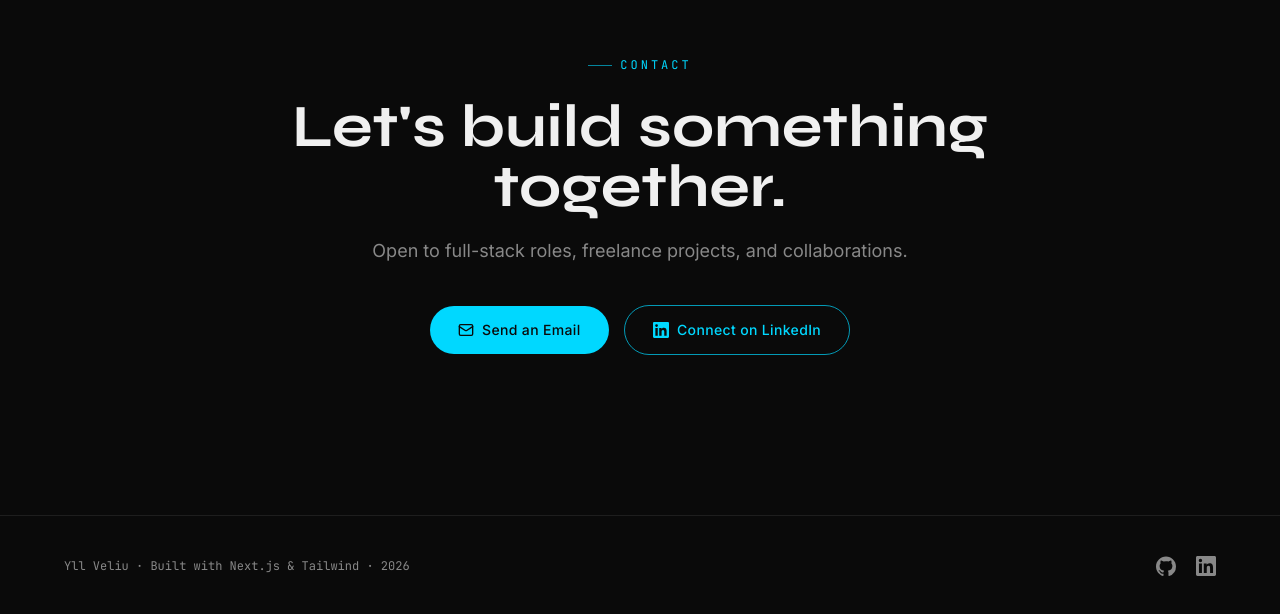
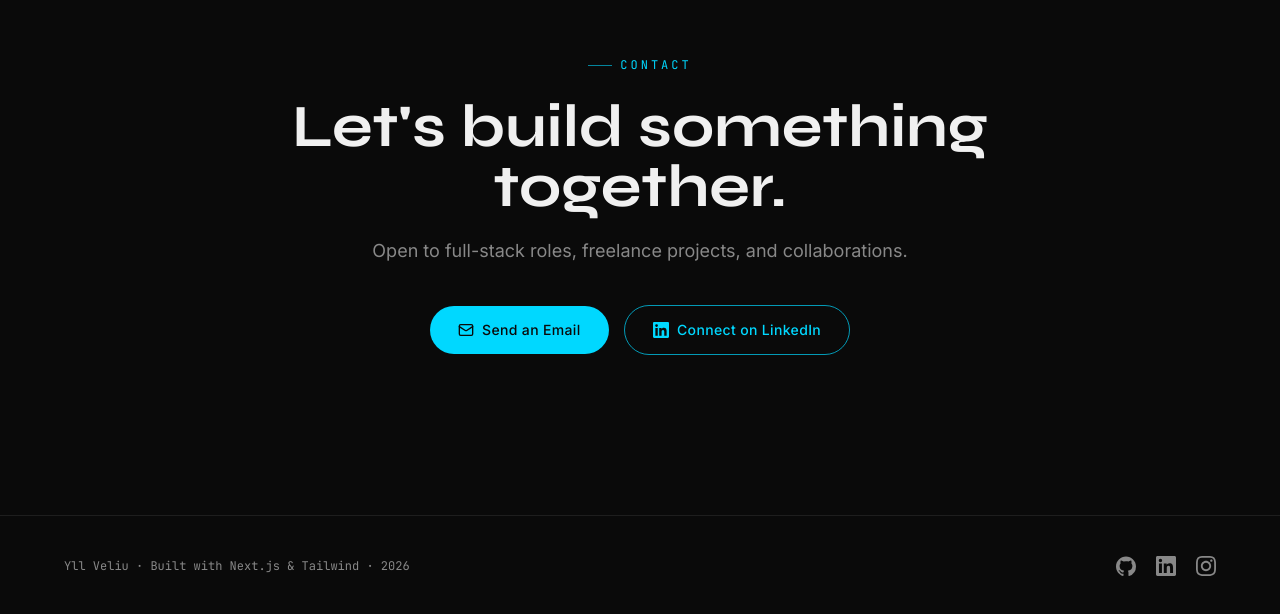
Before and after one commit to yllveliu/yllveliu-portfolio, a Next.js app: page / in a window 1280 px wide. Shown: the part 4576-5190 px from the top of the page. Built offline with nearby package versions, Linux system fonts and the light colour scheme.

Commit message:
Add Instagram link to footer and clean up footer text

```diff
--- a/components/Footer.tsx
+++ b/components/Footer.tsx
@@ -1,6 +1,6 @@
 import Link from "next/link";
 import { footer } from "@/lib/data";
-import { GitHubIcon, LinkedInIcon } from "@/components/icons";
+import { GitHubIcon, LinkedInIcon, InstagramIcon } from "@/components/icons";
 
 export default function Footer() {
   return (
@@ -26,6 +26,15 @@
           >
             <LinkedInIcon className="h-5 w-5" />
           </Link>
+          <Link
+            href={footer.instagram}
+            target="_blank"
+            rel="noopener noreferrer"
+            aria-label="Instagram"
+            className="text-muted transition-colors duration-200 hover:text-accent"
+          >
+            <InstagramIcon className="h-5 w-5" />
+          </Link>
         </div>
       </div>
     </footer>
--- a/components/icons.tsx
+++ b/components/icons.tsx
@@ -54,6 +54,14 @@
   );
 }
 
+export function InstagramIcon(props: SVGProps<SVGSVGElement>) {
+  return (
+    <svg viewBox="0 0 24 24" fill="currentColor" aria-hidden="true" {...props}>
+      <path d="M12 2.163c3.204 0 3.584.012 4.85.07 3.252.148 4.771 1.691 4.919 4.919.058 1.265.069 1.645.069 4.849 0 3.205-.012 3.584-.069 4.849-.149 3.225-1.664 4.771-4.919 4.919-1.266.058-1.644.07-4.85.07-3.204 0-3.584-.012-4.849-.07-3.26-.149-4.771-1.699-4.919-4.92-.058-1.265-.07-1.644-.07-4.849 0-3.204.013-3.583.07-4.849.149-3.227 1.664-4.771 4.919-4.919 1.266-.057 1.645-.069 4.849-.069zm0-2.163c-3.259 0-3.667.014-4.947.072-4.358.2-6.78 2.618-6.98 6.98-.059 1.281-.073 1.689-.073 4.948 0 3.259.014 3.668.072 4.948.2 4.358 2.618 6.78 6.98 6.98 1.281.058 1.689.072 4.948.072 3.259 0 3.668-.014 4.948-.072 4.354-.2 6.782-2.618 6.979-6.98.059-1.28.073-1.689.073-4.948 0-3.259-.014-3.667-.072-4.947-.196-4.354-2.617-6.78-6.979-6.98-1.281-.059-1.69-.073-4.949-.073zm0 5.838c-3.403 0-6.162 2.759-6.162 6.162s2.759 6.163 6.162 6.163 6.162-2.759 6.162-6.163c0-3.403-2.759-6.162-6.162-6.162zm0 10.162c-2.209 0-4-1.79-4-4 0-2.209 1.791-4 4-4s4 1.791 4 4c0 2.21-1.791 4-4 4zm6.406-11.845c-.796 0-1.441.645-1.441 1.44s.645 1.44 1.441 1.44c.795 0 1.439-.645 1.439-1.44s-.644-1.44-1.439-1.44z" />
+    </svg>
+  );
+}
+
 export function MenuIcon(props: SVGProps<SVGSVGElement>) {
   return (
     <svg
```
